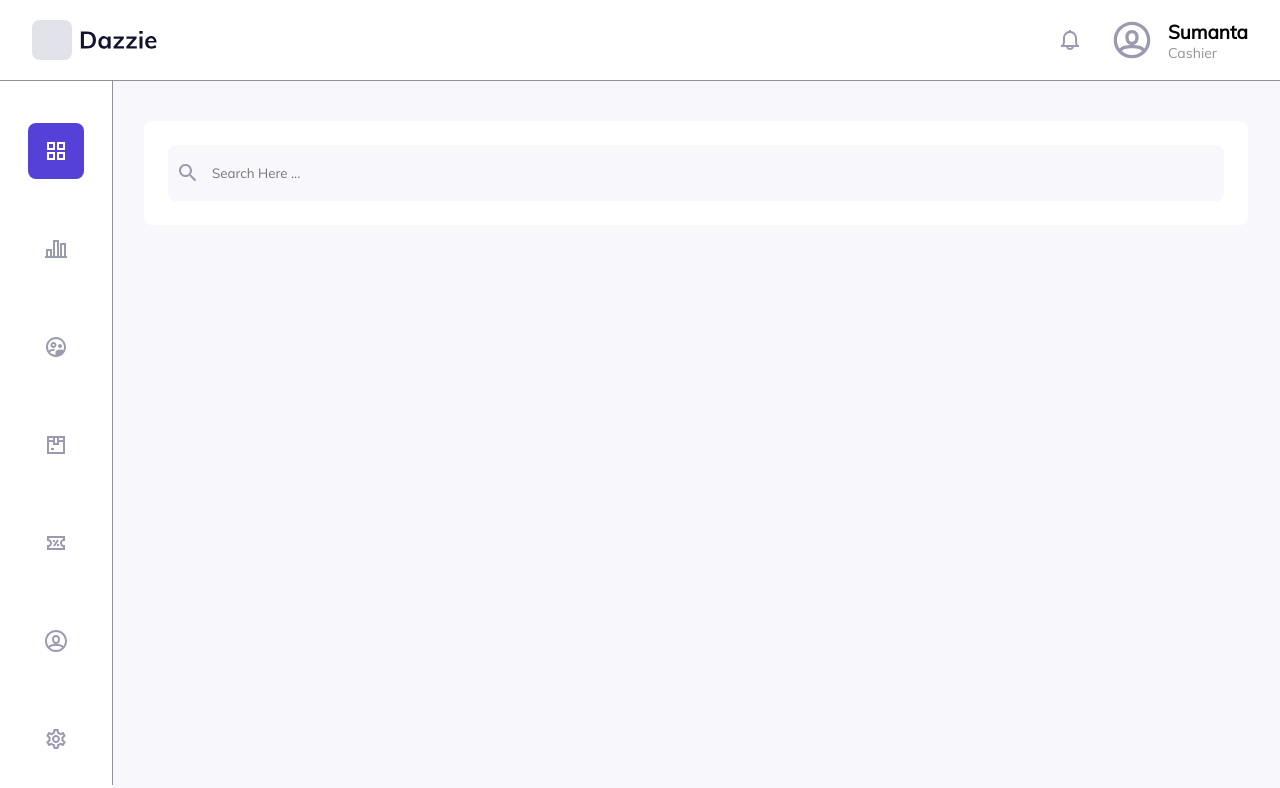
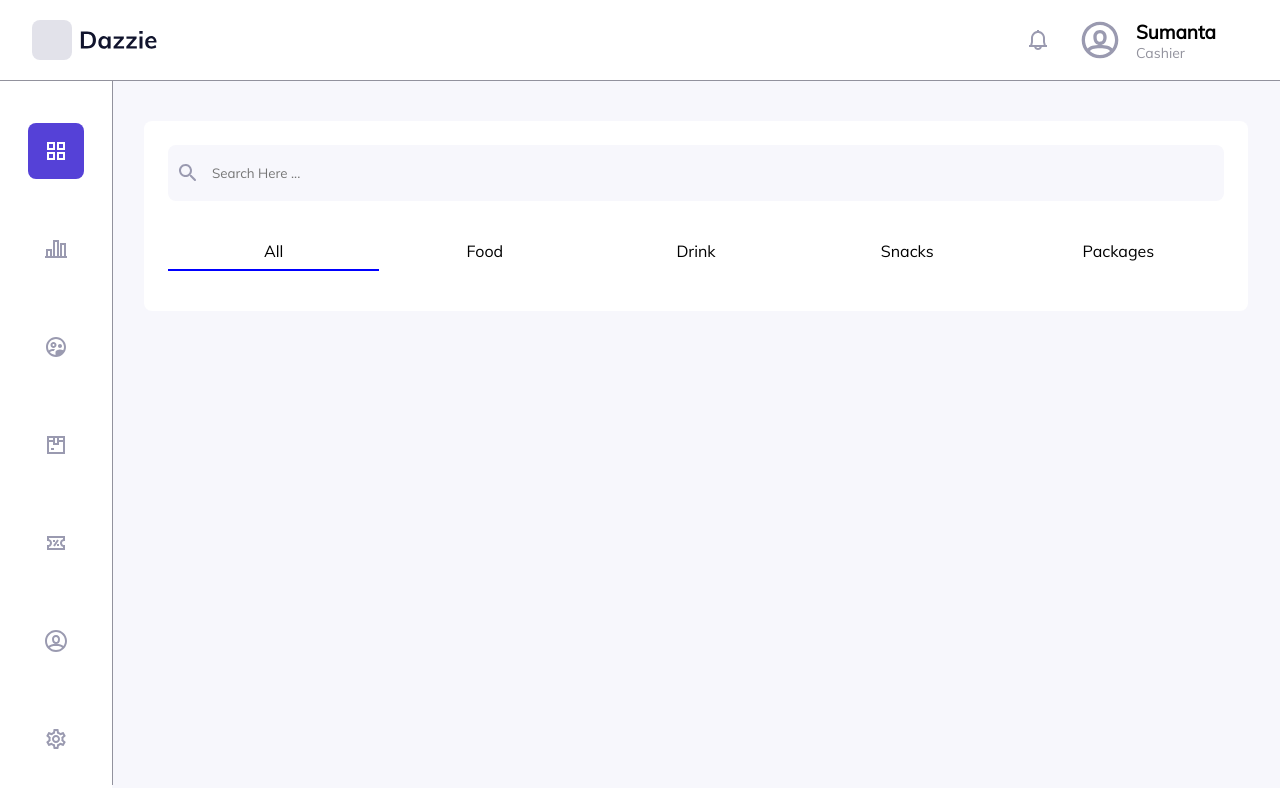
Before and after one commit to Brajesh825/Dazzilie-WebApp, a React (Create React App) app: page / in a window 1280 px wide. Shown: the top 788 px of the page. Built offline with nearby package versions, Linux system fonts and the light colour scheme.

Commit message:
Added Categories Bar

```diff
--- /dev/null
+++ b/src/base.scss
@@ -0,0 +1,19 @@
+$bg-color-primary :  #5541D7;
+$bg-color-secondary : #E2E2EA;
+$bg-color-tertiary : #F7F7FC;
+
+$color-white : #FFFFFF;
+$color-black : #000000;
+
+$text-color-primary : #11142D ;
+$text-color-secondary : #11142D ;
+$text-color-tertiary : #92929D ;
+
+$font-size-v-s : 0.875rem;
+$font-size-s : 1rem ;
+$font-size-s-m : 1.188rem;
+$font-size-m : 1.5rem;
+$font-size-m-l : 2rem;
+$font-size-l : 2.25rem;
+$font-size-v-l : 3rem;
+$font-size-x-l : 4.5rem;
--- /dev/null
+++ b/src/components/CategoriesBar/CategoriesBar.js
@@ -0,0 +1,34 @@
+import './categoriesBar.scss'
+
+import { useState } from 'react'
+
+const keywords = [
+   'All',
+   'Food',
+   'Drink',
+   'Snacks',
+   'Packages',
+]
+
+const CategoriesBar = () => {
+   const [activeElement, setActiveElement] = useState('All')
+
+   const handleClick = value => {
+      setActiveElement(value)
+   }
+   return (
+      <div className='categoriesBar'>
+         {keywords.map((value, i) => (
+            <span
+               onClick={() => handleClick(value)}
+               key={i}
+               className={activeElement === value ? 'active' : ''}>
+               {value}
+            </span>
+
+         ))}
+      </div>
+   )
+}
+
+export default CategoriesBar
--- /dev/null
+++ b/src/components/CategoriesBar/categoriesBar.scss
@@ -0,0 +1,29 @@
+@import '../../base.scss';
+
+.categoriesBar {
+   padding: 2rem 0 1rem 0;
+   font-size: 1rem;
+
+   display: flex;
+   overflow-x: scroll;
+
+   &::-webkit-scrollbar {
+      width: 0px;
+   }
+   scrollbar-width: none;
+
+   span {
+      width: 20%;
+      white-space: nowrap;
+      text-align: center;
+      padding: 0.5rem;
+
+      &:hover {
+         border-bottom: 2px solid blue;
+      }
+
+      &.active {
+         border-bottom: 2px solid blue;
+      }
+   }
+}
--- a/src/components/Header/header.scss
+++ b/src/components/Header/header.scss
@@ -1,4 +1,4 @@
-@import "../../index.scss";
+@import "../../base.scss";
 
 .header{
     display: flex;
@@ -23,7 +23,7 @@
         flex-direction: row;
         justify-content: center;
         align-items: center;
-        padding-right: 2rem;
+        padding-right: 4rem;
         padding-top: 1.25rem;
         padding-bottom: 1.25rem;
 
--- a/src/components/Layout/sharedLayout.scss
+++ b/src/components/Layout/sharedLayout.scss
@@ -1,4 +1,4 @@
- @import "../../index.scss";
+ @import "../../base.scss";
 
 .container{
     margin-left: 7rem;
--- a/src/components/SearchBar/searchBar.scss
+++ b/src/components/SearchBar/searchBar.scss
@@ -1,4 +1,4 @@
-@import "../../index.scss";
+@import "../../base.scss";
 
 .searchBar {
     height: 40px;
--- a/src/components/SideBar/sidebar.scss
+++ b/src/components/SideBar/sidebar.scss
@@ -1,4 +1,4 @@
-@import "../../index.scss";
+@import "../../base.scss";
 
 .sidebar {
   position: absolute;
--- a/src/index.scss
+++ b/src/index.scss
@@ -3,27 +3,6 @@
   src: url('./fonts/Mulish-Regular.ttf');
 }
 
-
-
-$bg-color-primary :  #5541D7;
-$bg-color-secondary : #E2E2EA;
-$bg-color-tertiary : #F7F7FC;
-
-$color-white : #FFFFFF;
-$color-black : #000000;
-
-$text-color-primary : #11142D ;
-$text-color-secondary : #11142D ;
-$text-color-tertiary : #92929D ;
-
-$font-size-v-s : 0.875rem;
-$font-size-s : 1rem ;
-$font-size-s-m : 1.188rem;
-$font-size-m : 1.5rem;
-$font-size-m-l : 2rem;
-$font-size-l : 2.25rem;
-$font-size-v-l : 3rem;
-$font-size-x-l : 4.5rem;
 
 
 body{
--- a/src/screen/Dashboard/Dashboard.js
+++ b/src/screen/Dashboard/Dashboard.js
@@ -1,7 +1,7 @@
 import React from 'react'
 
-
 import SearchBar from '../../components/SearchBar/SearchBar'
+import CategoriesBar from "../../components/CategoriesBar/CategoriesBar"
 
 import "./dashboard.scss"
 
@@ -9,6 +9,7 @@ const dashboard = () => {
   return (
     <div className='dashboard' >
            <SearchBar/>
+           <CategoriesBar/>
     </div>
   )
 }
--- a/src/screen/Dashboard/dashboard.scss
+++ b/src/screen/Dashboard/dashboard.scss
@@ -1,4 +1,4 @@
-@import "../../index.scss";
+@import "../../base.scss";
 
 .dashboard {
   background-color: $color-white;
```
